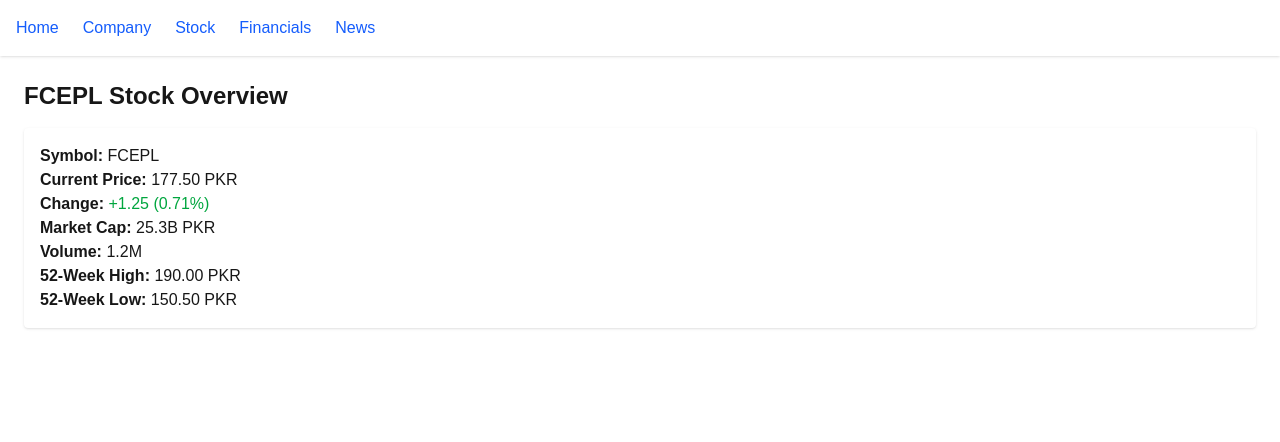
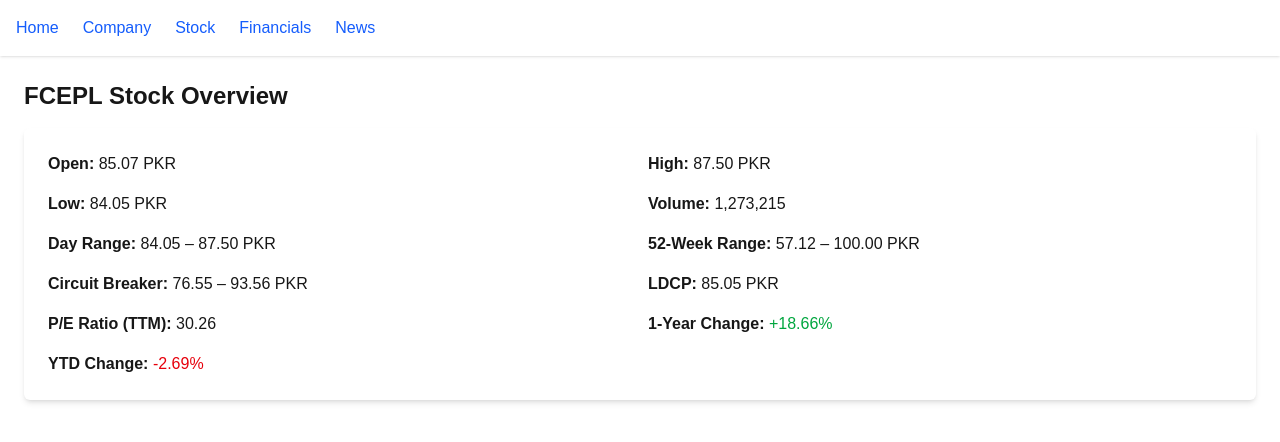
Before and after one commit to zulfiqaralimir/FCEPL-research, a Next.js app: page /stock in a window 1280 px wide. Shown: the top 442 px of the page. Built offline with nearby package versions, Linux system fonts and the light colour scheme.

Commit message:
Your update message here

```diff
--- a/app/stock/page.tsx
+++ b/app/stock/page.tsx
@@ -1,36 +1,22 @@
 // app/stock/page.tsx
-type StockData = {
-    symbol: string;
-    currentPrice: string;
-    change: string;
-    marketCap: string;
-    volume: string;
-    weekHigh: string;
-    weekLow: string;
-  };
 
-  const mockStockData: StockData = {
-    symbol: "FCEPL",
-    currentPrice: "177.50 PKR",
-    change: "+1.25 (0.71%)",
-    marketCap: "25.3B PKR",
-    volume: "1.2M",
-    weekHigh: "190.00 PKR",
-    weekLow: "150.50 PKR",
-  };
-
-  export default function StockPage() {
+export default function StockPage() {
     return (
       <div>
         <h1 className="text-2xl font-bold mb-4">FCEPL Stock Overview</h1>
-        <div className="bg-white shadow rounded p-4">
-          <p><strong>Symbol:</strong> {mockStockData.symbol}</p>
-          <p><strong>Current Price:</strong> {mockStockData.currentPrice}</p>
-          <p><strong>Change:</strong> <span className="text-green-600">{mockStockData.change}</span></p>
-          <p><strong>Market Cap:</strong> {mockStockData.marketCap}</p>
-          <p><strong>Volume:</strong> {mockStockData.volume}</p>
-          <p><strong>52-Week High:</strong> {mockStockData.weekHigh}</p>
-          <p><strong>52-Week Low:</strong> {mockStockData.weekLow}</p>
+
+        <div className="grid grid-cols-2 gap-4 bg-white shadow-md p-6 rounded-md">
+          <div><strong>Open:</strong> 85.07 PKR</div>
+          <div><strong>High:</strong> 87.50 PKR</div>
+          <div><strong>Low:</strong> 84.05 PKR</div>
+          <div><strong>Volume:</strong> 1,273,215</div>
+          <div><strong>Day Range:</strong> 84.05 – 87.50 PKR</div>
+          <div><strong>52-Week Range:</strong> 57.12 – 100.00 PKR</div>
+          <div><strong>Circuit Breaker:</strong> 76.55 – 93.56 PKR</div>
+          <div><strong>LDCP:</strong> 85.05 PKR</div>
+          <div><strong>P/E Ratio (TTM):</strong> 30.26</div>
+          <div><strong>1-Year Change:</strong> <span className="text-green-600">+18.66%</span></div>
+          <div><strong>YTD Change:</strong> <span className="text-red-600">-2.69%</span></div>
         </div>
       </div>
     );
```
